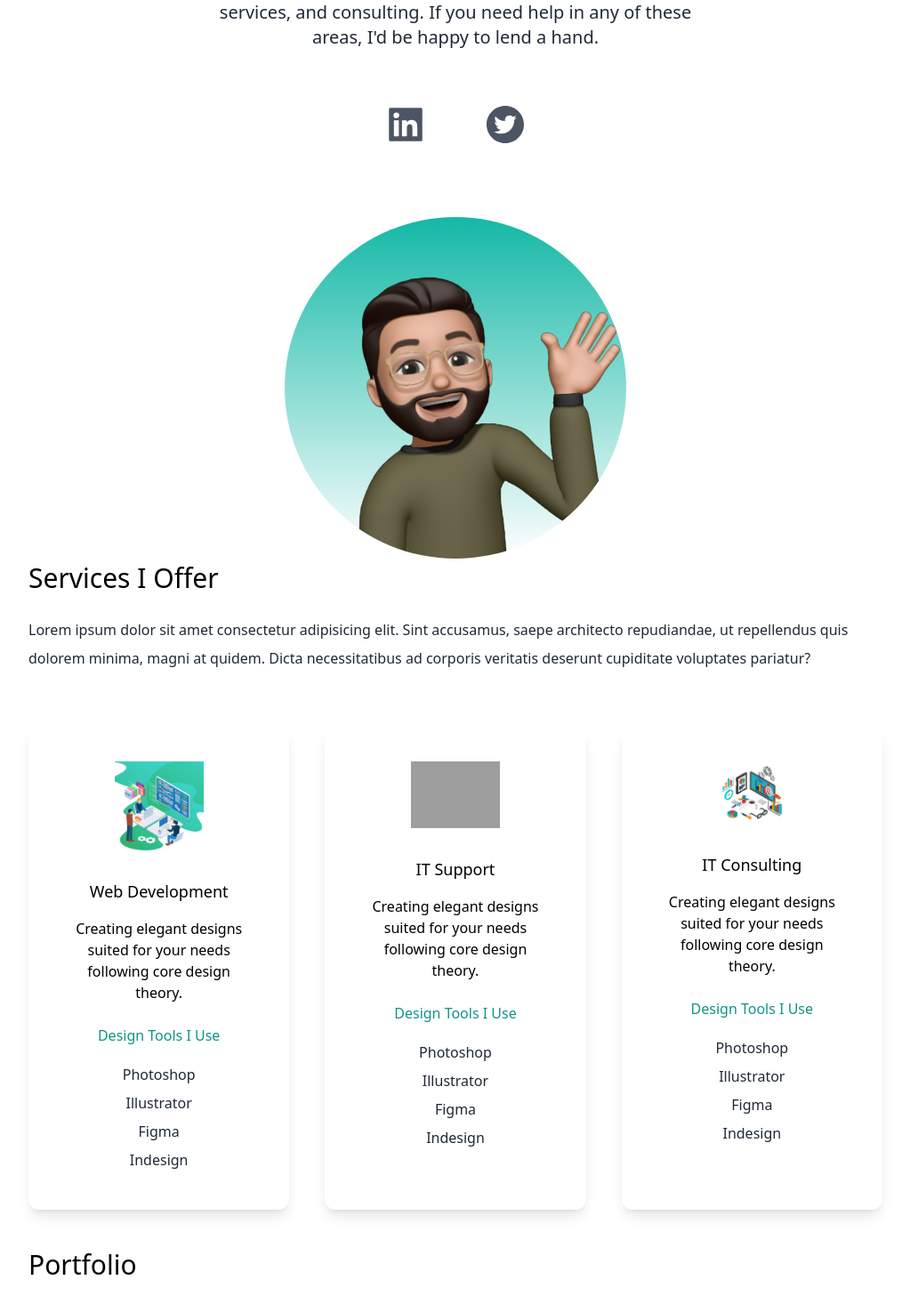
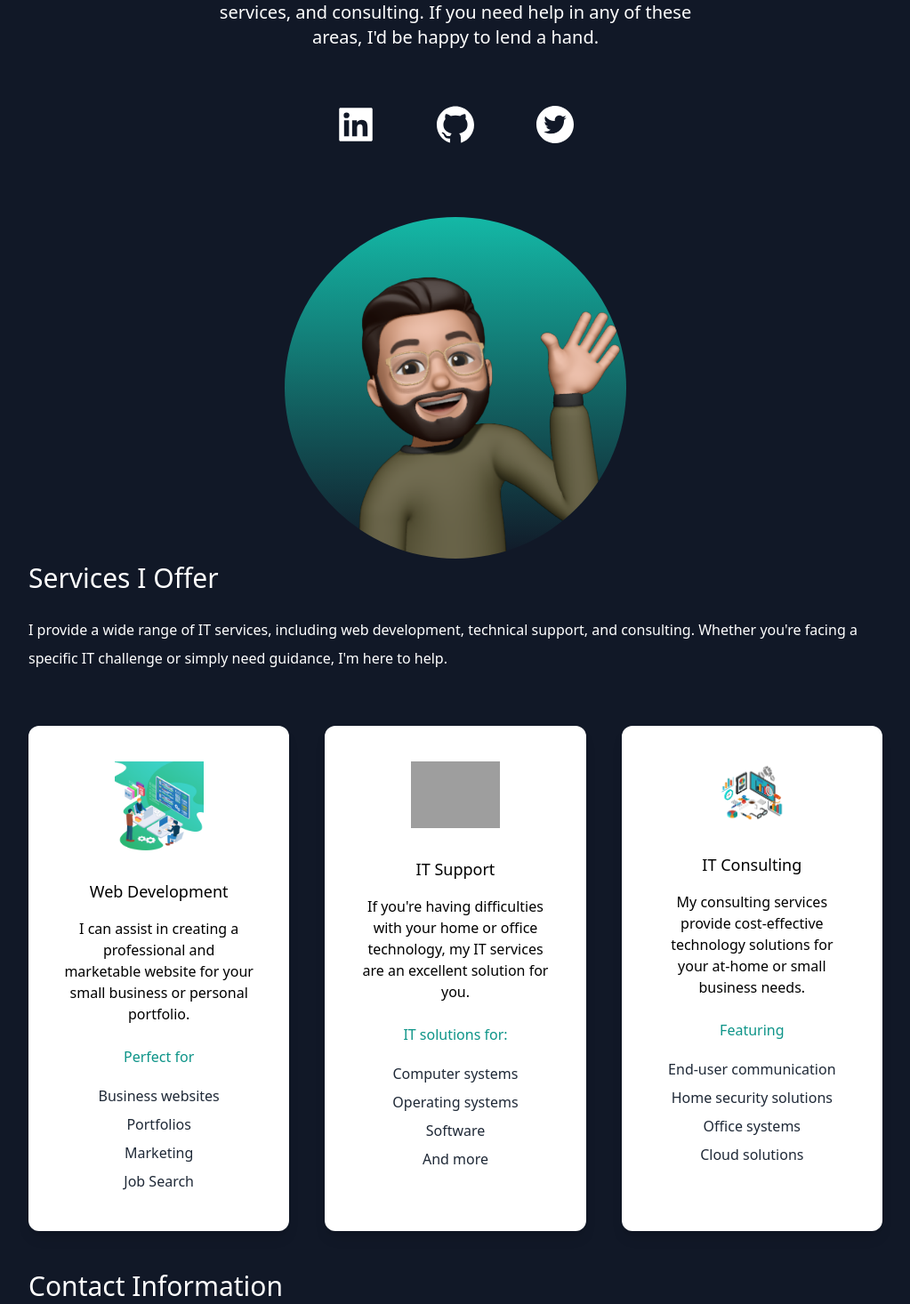
Before and after one commit to fabianenavarro/react-portfolio, a Next.js app: page / in a window 1280 px wide. Shown: the part 444-1910 px from the top of the page at 89% size, without its empty margins (128-1151 px from the left). Built offline with nearby package versions, Linux system fonts and the light colour scheme; grey boxes are pictures that could not be loaded.

Commit message:
finalizing page information

```diff
--- a/pages/index.js
+++ b/pages/index.js
@@ -1,6 +1,6 @@
 import Head from 'next/head'
 import {BsFillMoonStarsFill} from 'react-icons/bs';
-import {AiFillTwitterCircle, AiFillLinkedin} from 'react-icons/ai';
+import {AiFillTwitterCircle, AiFillLinkedin, AiFillGithub} from 'react-icons/ai';
 import Image from "next/image";
 import devFabe from '../public/fabio-wave.png';
 import webDev from '../public/webDev.png';
@@ -14,7 +14,7 @@ import {useState} from "react";
 export default function Home() {
   const [darkMode, setDarkMode] = useState(false);
   return (
-    <div className={darkMode ? "dark" : ""}>
+    <div className={darkMode ? "" : "dark"}>
       <Head>
         <title>FabianNavarroPortfolio</title>
         <meta name="description" content="Generated by create next app" />
@@ -31,11 +31,7 @@ export default function Home() {
                 onClick={() => setDarkMode(!darkMode)}
                 className="cursor-pointer text-2xl dark:text-white"/>
               </li>
-              <li>
-                <a className='bg-gradient-to-r from-cyan-500 to-teal-500 text-white px-4 py-2 rounded-md ml-8' href="#">
-                  Resume
-                </a>
-              </li>
+
             </ul>
           </nav>
           <div className="text-center p-10 py-10">
@@ -45,13 +41,17 @@ export default function Home() {
             Hey there, my name is Fabian Navarro. I graduated with a degree in Computer Science and have a lot of experience in the IT field. I enjoy working on web development projects, IT services, and consulting. If you need help in any of these areas, I'd be happy to lend a hand.
             </p>
           </div>
-          <div className='text-5xl flex justify-center gap-16  text-gray-600'>
+          <div className='text-5xl flex justify-center gap-16  text-gray-600 dark:text-white'>
             <a href="https://www.linkedin.com/in/fabiannavarrotech/">
             <AiFillLinkedin />
+            </a>
+            <a href="https://github.com/fabianenavarro">
+            <AiFillGithub />
             </a>
             <a href="https://twitter.com/Fabian_Navarr0">
             <AiFillTwitterCircle />
             </a>
+
           </div>
           <div className= "relative mx-auto bg-gradient-to-b from-teal-500 rounded-full w-80 h-80 mt-20 overflow-hidden md:h-96 md:w-96">
             <Image src={devFabe}/>
@@ -62,7 +62,7 @@ export default function Home() {
           <div>
             <h3 className="text-3xl py-1 dark:text-white">Services I Offer</h3>
             <p className='text-md py-5 leading-8 text-gray-800 dark:text-white'>
-              Lorem ipsum dolor sit amet consectetur adipisicing elit. Sint accusamus, saepe architecto repudiandae, ut repellendus quis dolorem minima, magni at quidem. Dicta necessitatibus ad corporis veritatis deserunt cupiditate voluptates pariatur?
+            I provide a wide range of IT services, including web development, technical support, and consulting. Whether you're facing a specific IT challenge or simply need guidance, I'm here to help.
             </p>
           </div>
           <div className="lg:flex gap-10">
@@ -72,14 +72,13 @@ export default function Home() {
                 Web Development
               </h3>
               <p className="py-2">
-                Creating elegant designs suited for your needs following core
-                design theory.
+              I can assist in creating a professional and marketable website for your small business or personal portfolio.
               </p>
-              <h4 className="py-4 text-teal-600">Design Tools I Use</h4>
-              <p className="text-gray-800 py-1">Photoshop</p>
-              <p className="text-gray-800 py-1">Illustrator</p>
-              <p className="text-gray-800 py-1">Figma</p>
-              <p className="text-gray-800 py-1">Indesign</p>
+              <h4 className="py-4 text-teal-600">Perfect for</h4>
+              <p className="text-gray-800 py-1">Business websites</p>
+              <p className="text-gray-800 py-1">Portfolios</p>
+              <p className="text-gray-800 py-1">Marketing</p>
+              <p className="text-gray-800 py-1">Job Search</p>
             </div>
             <div className="text-center shadow-lg p-10 rounded-xl my-10  dark:bg-white flex-1">
               <Image className="mx-auto"src={ITS} width={100} height={100} />
@@ -87,14 +86,13 @@ export default function Home() {
                 IT Support
               </h3>
               <p className="py-2">
-                Creating elegant designs suited for your needs following core
-                design theory.
+              If you're having difficulties with your home or office technology, my IT services are an excellent solution for you.
               </p>
-              <h4 className="py-4 text-teal-600">Design Tools I Use</h4>
-              <p className="text-gray-800 py-1">Photoshop</p>
-              <p className="text-gray-800 py-1">Illustrator</p>
-              <p className="text-gray-800 py-1">Figma</p>
-              <p className="text-gray-800 py-1">Indesign</p>
+              <h4 className="py-4 text-teal-600">IT solutions for:</h4>
+              <p className="text-gray-800 py-1">Computer systems</p>
+              <p className="text-gray-800 py-1">Operating systems</p>
+              <p className="text-gray-800 py-1">Software</p>
+              <p className="text-gray-800 py-1">And more</p>
             </div>
             <div className="text-center shadow-lg p-10 rounded-xl my-10  dark:bg-white flex-1">
               <Image className="mx-auto"src={ITC} width={100} height={100} />
@@ -102,43 +100,22 @@ export default function Home() {
                 IT Consulting
               </h3>
               <p className="py-2">
-                Creating elegant designs suited for your needs following core
-                design theory.
+              My consulting services provide cost-effective technology solutions for your at-home or small business needs.
               </p>
-              <h4 className="py-4 text-teal-600">Design Tools I Use</h4>
-              <p className="text-gray-800 py-1">Photoshop</p>
-              <p className="text-gray-800 py-1">Illustrator</p>
-              <p className="text-gray-800 py-1">Figma</p>
-              <p className="text-gray-800 py-1">Indesign</p>
+              <h4 className="py-4 text-teal-600">Featuring</h4>
+              <p className="text-gray-800 py-1">End-user communication</p>
+              <p className="text-gray-800 py-1">Home security solutions</p>
+              <p className="text-gray-800 py-1">Office systems</p>
+              <p className="text-gray-800 py-1">Cloud solutions</p>
             </div>
           </div>
         </section>
         <section>
           <div>
-            <h3 className="text-3xl py-1 dark:text-white">Portfolio</h3>
-            <p className='text-md py-5 leading-8 text-gray-800 dark:text-white'>
-              Lorem ipsum dolor sit amet consectetur adipisicing elit. Sint accusamus, saepe architecto repudiandae, ut repellendus quis dolorem minima, magni at quidem. Dicta necessitatibus ad corporis veritatis deserunt cupiditate voluptates pariatur?
+            <h3 className="text-3xl py-1 dark:text-white">Contact Information</h3>
+            <p className='text-xl py-5 leading-8 text-gray-800 dark:text-white'>
+            If you need my help please email me at fabianenavarro@yahoo.com or contact me at 361-455-2705.
             </p>
-          </div>
-          <div className="flex flex-col gap-10 py-10 lg:flex-wrap">
-            <div className="basis-1/3 flex-1">
-              <Image src={web1} className="rounded-lg object-cover" width={'100%'} height={'100%'} layout="responsive"/>
-            </div>
-            <div className="basis-1/3 flex-1">
-              <Image src={web1} className="rounded-lg object-cover" width={'100%'} height={'100%'} layout="responsive"/>
-            </div>
-            <div className="basis-1/3 flex-1">
-              <Image src={web1} className="rounded-lg object-cover" width={'100%'} height={'100%'} layout="responsive"/>
-            </div>
-            <div className="basis-1/3 flex-1">
-              <Image src={web1} className="rounded-lg object-cover" width={'100%'} height={'100%'} layout="responsive"/>
-            </div>
-            <div className="basis-1/3 flex-1">
-              <Image src={web1} className="rounded-lg object-cover" width={'100%'} height={'100%'} layout="responsive"/>
-            </div>
-            <div className="basis-1/3 flex-1">
-              <Image src={web1} className="rounded-lg object-cover" width={'100%'} height={'100%'} layout="responsive"/>
-            </div>
           </div>
         </section>
 
```
